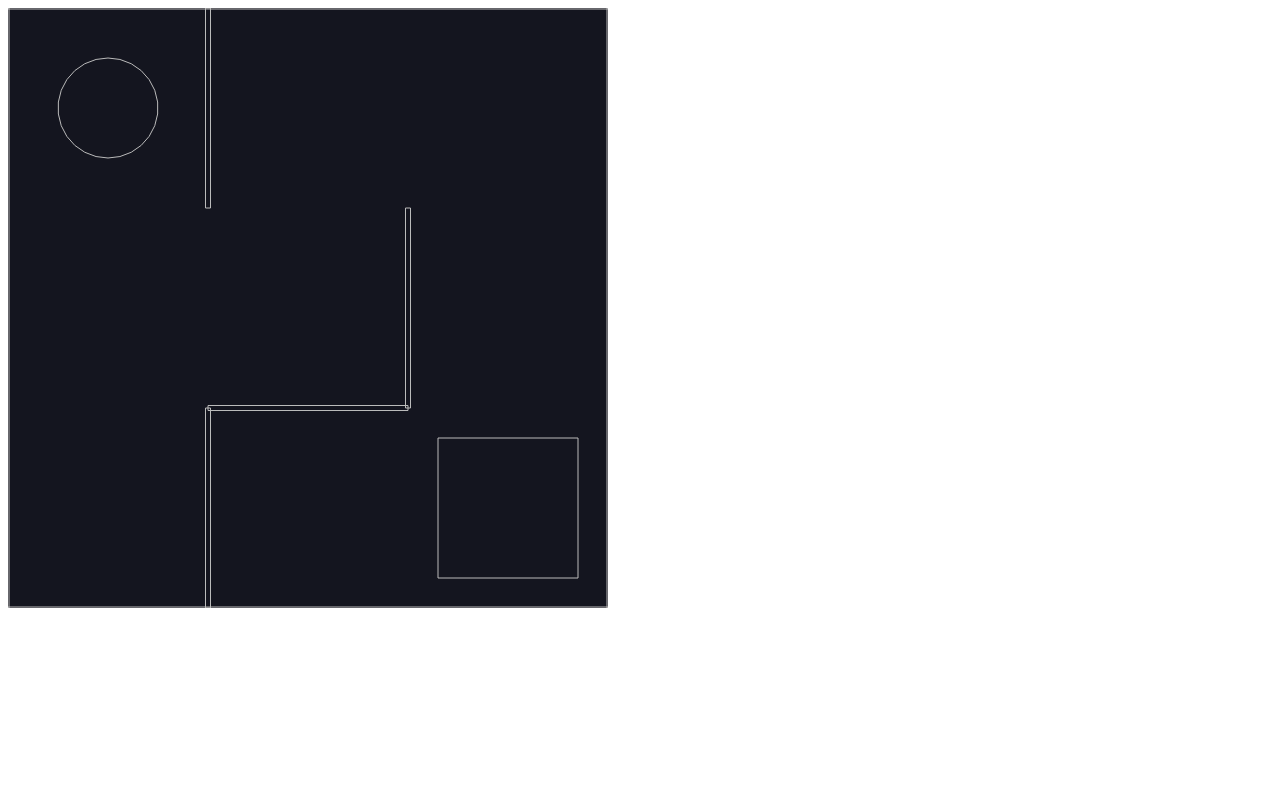
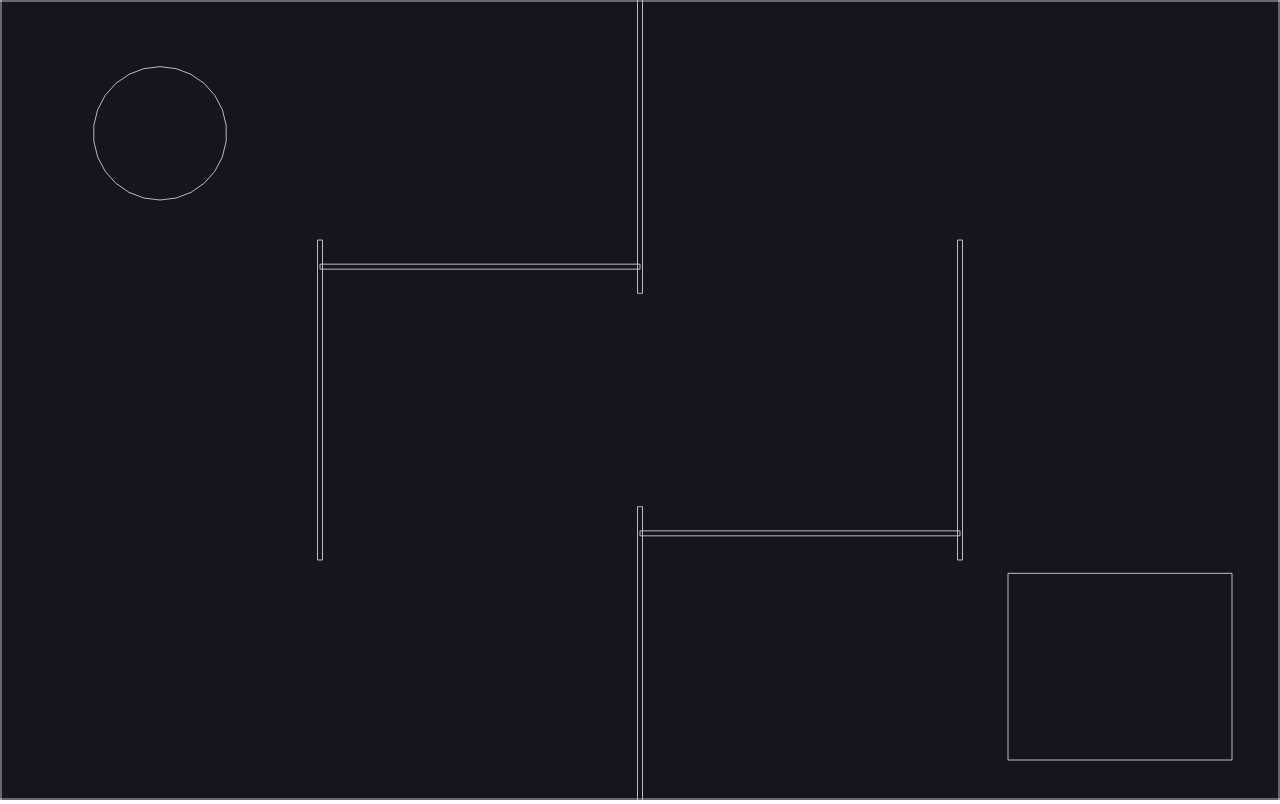
Before and after one commit to obasemola/Maze-game, a plain HTML site: page index.html in a window 1280 px wide. Drawn offline with nearby package versions, Linux system fonts and the light colour scheme; animation ran at ten frames a second.

Commit message:
Refactored to fit canvas to screen and fit for rectangular mazes

```diff
--- a/index.html
+++ b/index.html
@@ -4,6 +4,7 @@
   <meta charset="UTF-8">
   <meta name="viewport" content="width=device-width, initial-scale=1.0">
   <script src="https://cdnjs.cloudflare.com/ajax/libs/matter-js/0.14.2/matter.min.js"></script>
+  <link rel="stylesheet" href="styles.css">
   <title>Document</title>
 </head>
 <body>
--- a/index.js
+++ b/index.js
@@ -1,10 +1,12 @@
 const { Engine, Render, Runner, World, Bodies, Body, Events } = Matter;
 
-const width = 600;
-const height = 600;
-const cells = 3;
+const width = window.innerWidth;
+const height = window.innerHeight;
+const cellsHorizontal = 4;
+const cellsVertical = 3;
 
-const unitLength = width / cells;
+const unitLengthX = width / cellsHorizontal;
+const unitLengthY = height / cellsVertical;
 
 
 const engine = Engine.create();
@@ -68,21 +70,21 @@ const shuffle = (arr) => {
 
 //Maze generation approach 2
 
-const grid = Array(cells)
+const grid = Array(cellsVertical)
 .fill(null)
-.map(() => Array(cells).fill(false));
+.map(() => Array(cellsHorizontal).fill(false));
 
-const verticals = Array(cells)
+const verticals = Array(cellsVertical)
 .fill(null)
-.map(() => Array(cells - 1).fill(false));
+.map(() => Array(cellsHorizontal - 1).fill(false));
 
-const horizontals = Array(cells - 1)
+const horizontals = Array(cellsVertical - 1)
 .fill(null)
-.map(() => Array(cells).fill(false));
+.map(() => Array(cellsHorizontal).fill(false));
 
 
-const startRow = Math.floor(Math.random() * cells);
-const startColumn = Math.floor(Math.random() * cells);
+const startRow = Math.floor(Math.random() * cellsVertical);
+const startColumn = Math.floor(Math.random() * cellsHorizontal);
 
 
 const moveBetweenCells = (row, column) => {
@@ -110,9 +112,9 @@ const moveBetweenCells = (row, column) => {
 
     if(
       nextRow < 0 ||
-      nextRow >= cells||
+      nextRow >= cellsVertical||
       nextColumn < 0 ||
-      nextColumn >= cells
+      nextColumn >= cellsHorizontal
       ){
       continue;
     }
@@ -147,11 +149,12 @@ horizontals.forEach((row,rowIndex) => {
     }
 
     const wall = Bodies.rectangle(
-      columnIndex * unitLength + unitLength / 2,
-      rowIndex * unitLength + unitLength,
-      unitLength,
+      columnIndex * unitLengthX + unitLengthX / 2,
+      rowIndex * unitLengthY + unitLengthY,
+      unitLengthX,
       5,
       {
+        label: 'wall',
         isStatic: true
       }
     );
@@ -166,11 +169,12 @@ verticals.forEach((row,rowIndex) => {
     }
 
     const wall = Bodies.rectangle(
-      columnIndex * unitLength + unitLength,
-      rowIndex * unitLength + unitLength / 2,
+      columnIndex * unitLengthX + unitLengthX,
+      rowIndex * unitLengthY + unitLengthY / 2,
       5,
-      unitLength,
+      unitLengthX,
       {
+        label: 'wall',
         isStatic: true
       }
     );
@@ -181,10 +185,10 @@ verticals.forEach((row,rowIndex) => {
 //Goal
 
 const goal = Bodies.rectangle(
-  width - unitLength / 2,
-  height - unitLength / 2,
-  unitLength * .7,
-  unitLength * .7,
+  width - unitLengthX / 2,
+  height - unitLengthY / 2,
+  unitLengthX * .7,
+  unitLengthY * .7,
   {
     label: 'goal',
     isStatic: true
@@ -194,10 +198,11 @@ World.add(world, goal);
 
 // Ball
 
+const ballRadius = Math.min(unitLengthX, unitLengthY) / 4;
 const ball = Bodies.circle(
-  unitLength / 2,
-  unitLength /2,
-  unitLength / 4,
+  unitLengthX / 2,
+  unitLengthY /2,
+  ballRadius,
   {
     label: 'ball'
   }
@@ -229,7 +234,12 @@ Events.on(engine, 'collisionStart', e => {
 
     if(
       labels.includes(collision.bodyA.label) && labels.includes(collision.bodyB.label)) {
-        console.log('User Won!')
+        world.gravity.y = 1;
+        world.bodies.forEach((body) => {
+          if (body.label === 'wall') {
+            Body.setStatic(body, false);
+          }
+        })
       }
   })
 })
--- /dev/null
+++ b/styles.css
@@ -0,0 +1,3 @@
+body {
+  margin: 0;
+}
```
